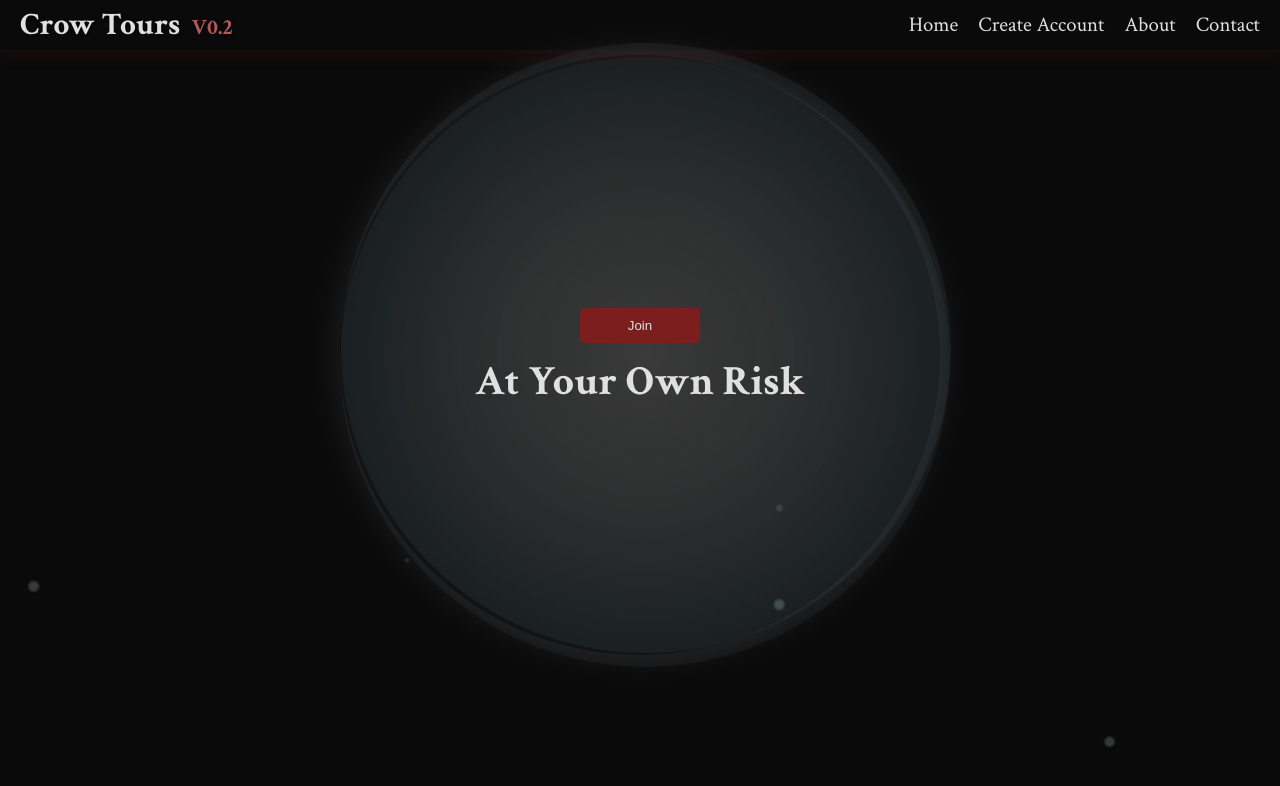
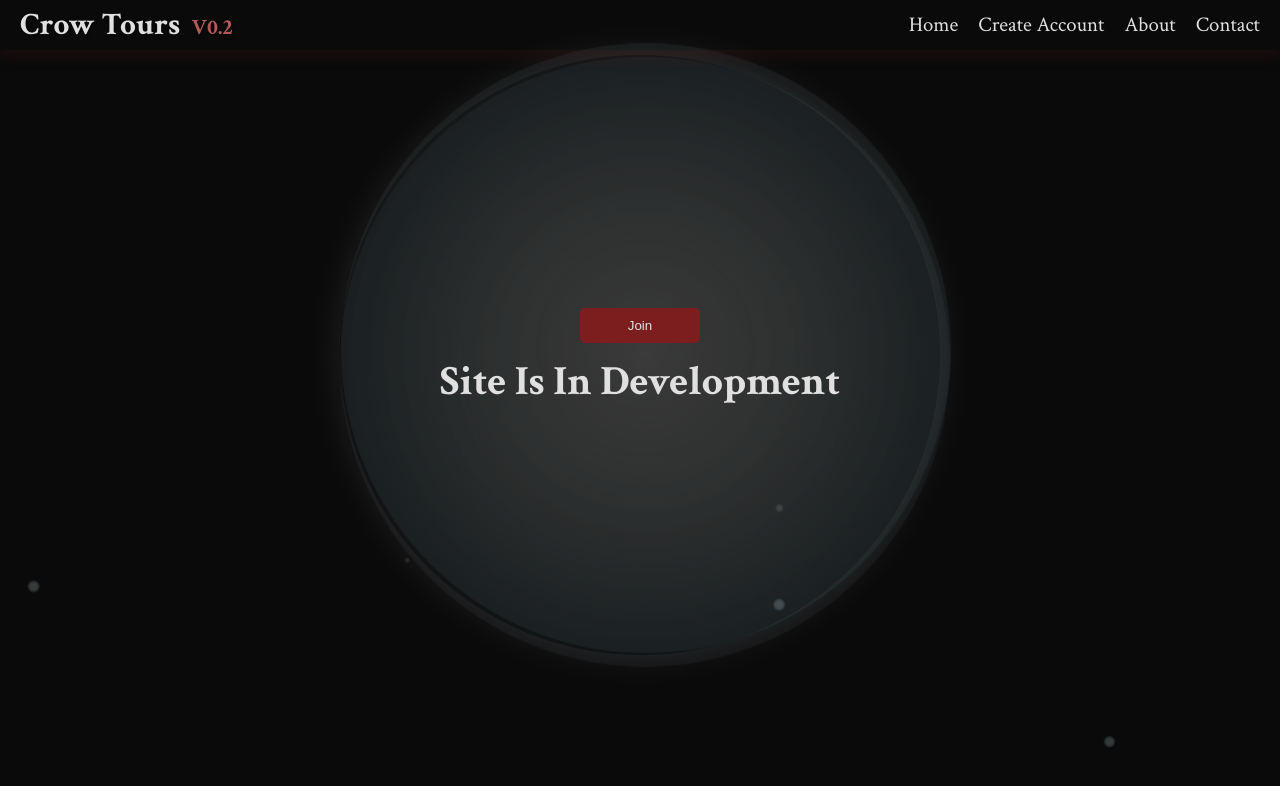
Before and after one commit to ApplianceAssistant/Raven_Run, a React (Create React App) app: page / in a window 1280 px wide. Shown: the top 786 px of the page. Built offline with nearby package versions, Linux system fonts and the light colour scheme; no server answers.

Commit message:
In dev notice added

```diff
--- a/src/components/Home.js
+++ b/src/components/Home.js
@@ -29,7 +29,7 @@ function Home() {
                   <button onClick={handleJoin} className="join-button">Join</button>
                 )}
               </div>
-              <h1>At Your Own Risk</h1>
+              <h1>Site Is In Development</h1>
             </div>
           </div>
         </div>
```
